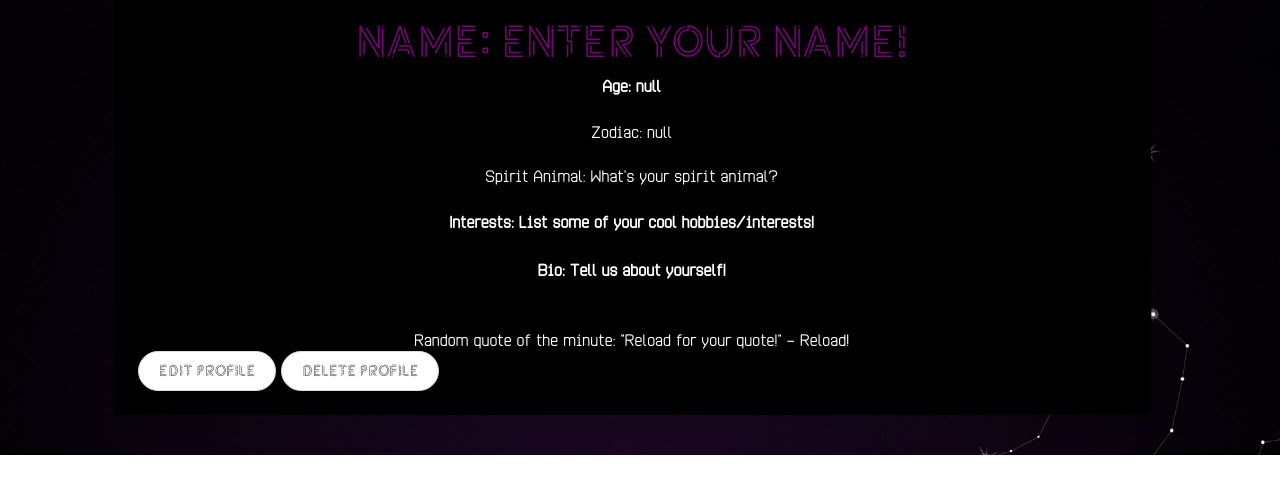
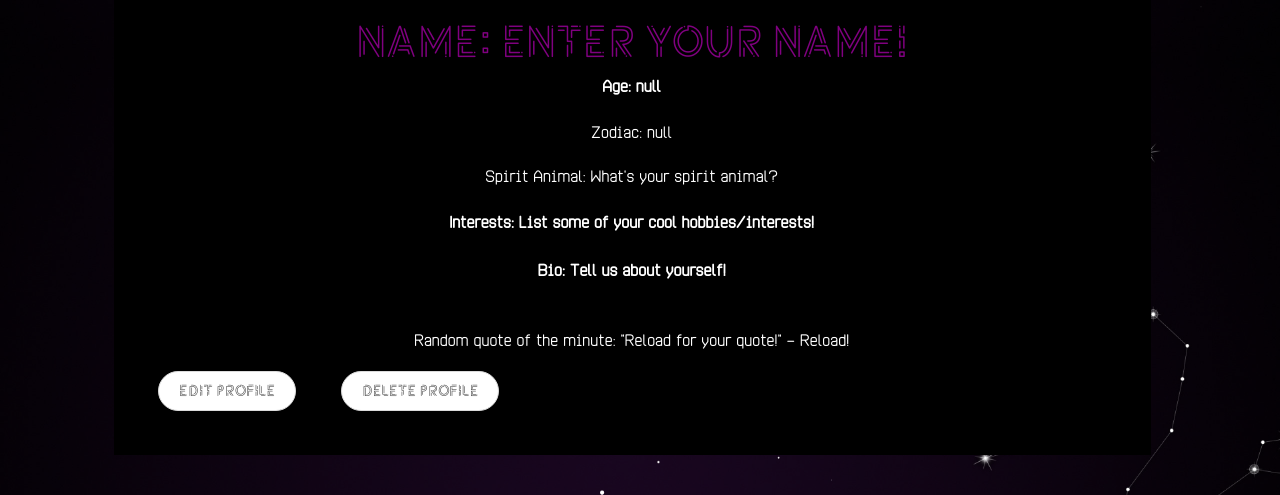
Before and after one commit to Zodiac-Sign-Dating-App/datingapp, a website: page interface/profile/index.html in a window 1280 px wide. Shown: the part 736-1231 px from the top of the page. Before the commit the page ends 1191 px from the top, so only its background shows below. Drawn offline with nearby package versions, Linux system fonts and the light colour scheme; no server answers; a web font is replaced by a local one.

Commit message:
updated user interface for match profile

```diff
--- a/interface/style.css
+++ b/interface/style.css
@@ -194,6 +194,9 @@ img.center {
   border-bottom: 1px solid #d4d4d4;
 }
 
+.button.is-rounded {
+  margin: 20px;
+}
 
   @media screen and (max-width: 800px) {
 
```
